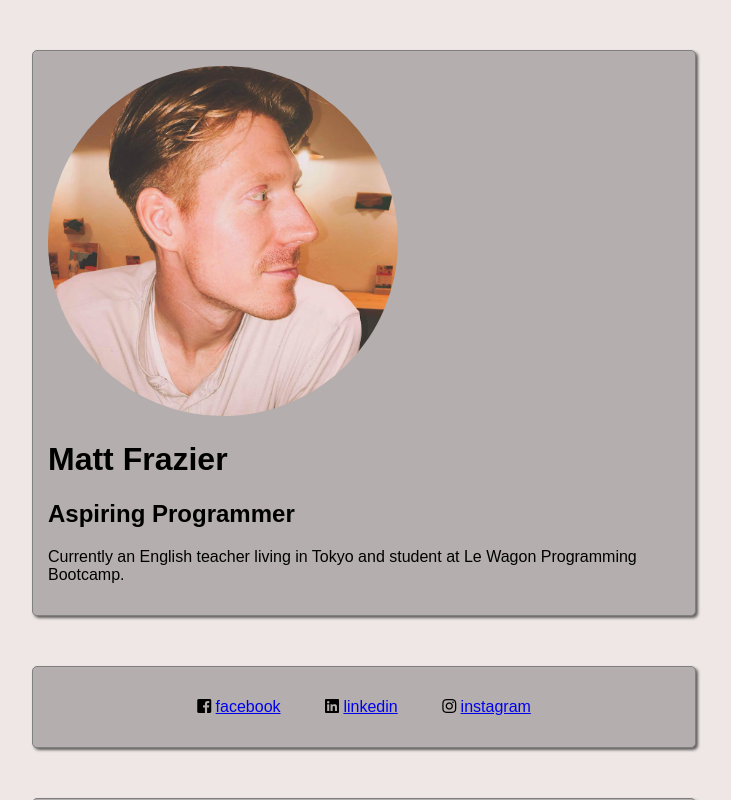
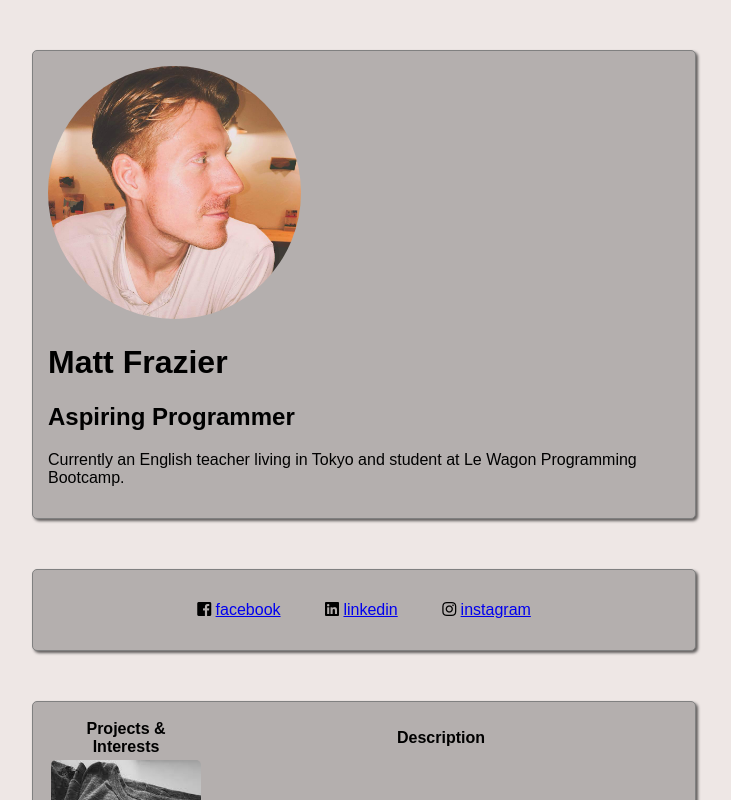
Before and after one commit to mattfraz38/profile, a plain HTML site: page index.html in a window 1280 px wide. Shown: the top 800 px of the page, without its empty margins (276-1007 px from the left). Drawn offline with Linux system fonts and the light colour scheme.

Commit message:
changed img width

```diff
--- a/style.css
+++ b/style.css
@@ -20,7 +20,7 @@ div {
 }
 
 #logo {
-  width: 350px;
+  width: 40%;
   border-radius: 50%
 }
 
```
